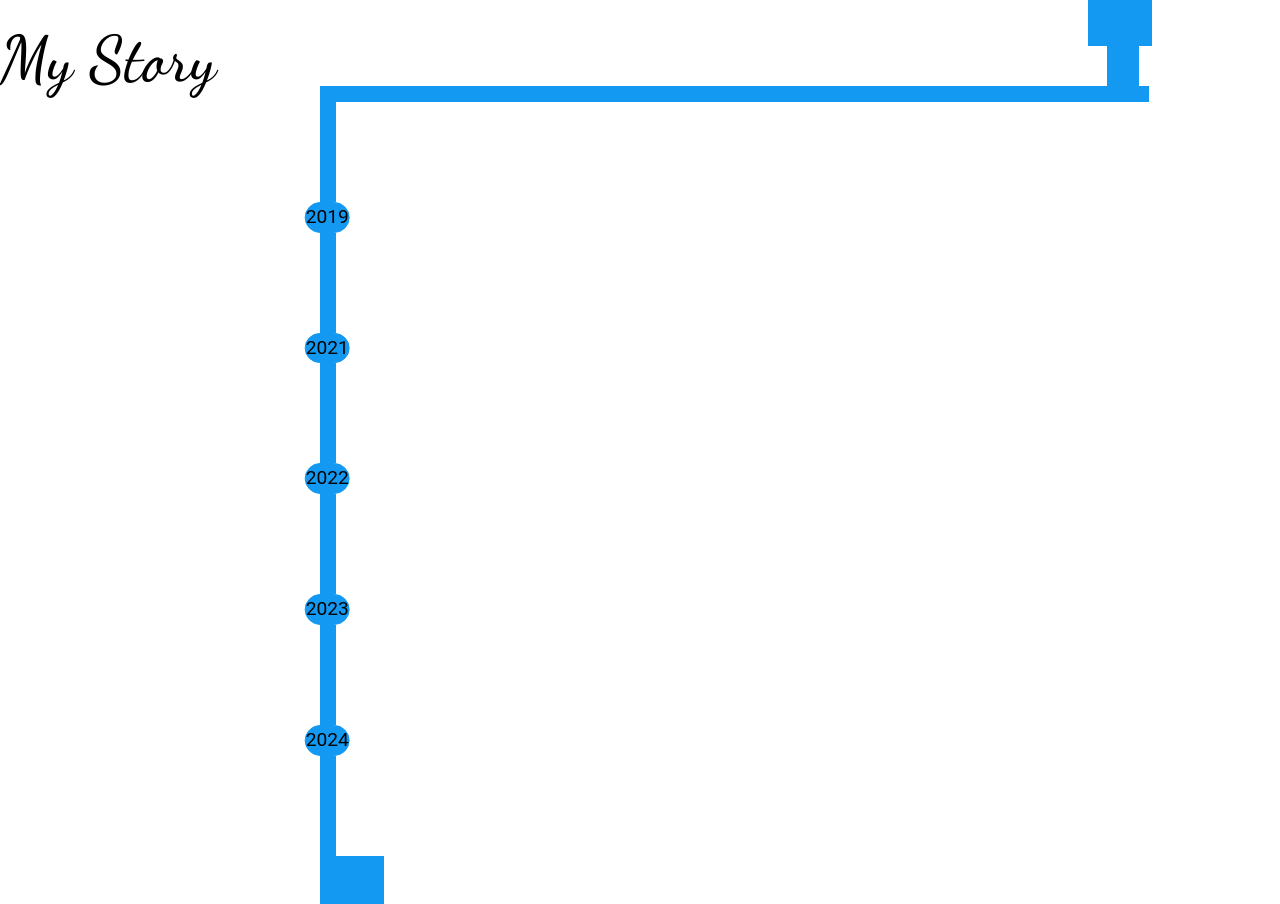
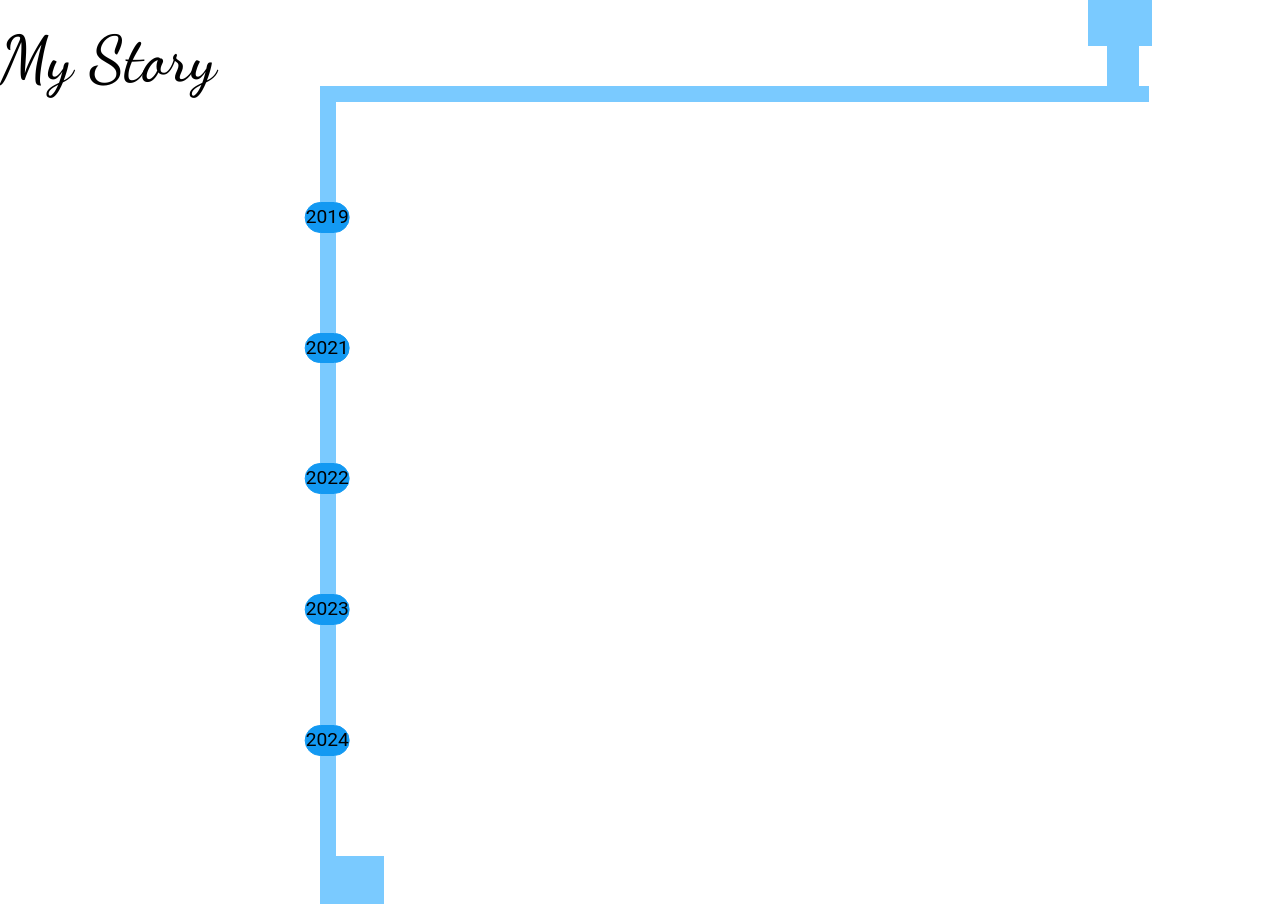
Before and after one commit to lukesngr/sangaworld, a Next.js app: page /home in a window 1280 px wide. Shown: the part 1117-2021 px from the top of the page. Built offline with nearby package versions, Linux system fonts and the light colour scheme.

Commit message:
Looking good time to add Github projects section

```diff
--- a/src/styles/mystory.scss
+++ b/src/styles/mystory.scss
@@ -8,7 +8,7 @@
 .pipeOutlet {
     margin-left: 86.5%;
     height: 5vh;
-    background-color: theme.$focused-blue-color;
+    background-color: theme.$normal-blue-color;
     width: 2em;
     position: relative;
     z-index: 999;
@@ -17,20 +17,20 @@
 .intakePipe {
     margin-left: 85%;
     height: 6vh;
-    background-color: theme.$focused-blue-color;
+    background-color: theme.$normal-blue-color;
     width: 4em;
 }
 
 .outtakePipe {
     height: 6vh;
-    background-color: theme.$focused-blue-color;
+    background-color: theme.$normal-blue-color;
     width: 4em;
 }
 
 .underLine {
     margin-left: 25%;
     width: 64.8%;
-    background-color: theme.$focused-blue-color;
+    background-color: theme.$normal-blue-color;
     height: 1em;
 }
 
@@ -40,7 +40,7 @@
 }
 
 .dotPointsMargin {
-    background-color: theme.$focused-blue-color;
+    background-color: theme.$normal-blue-color;
     width: 1em;
     height: 20%;
 }
@@ -57,9 +57,9 @@
 .time {
     font-family: 'Roboto', sans-serif;
     color: white;
-    background-color: theme.$focused-pink-color;
+    background-color: theme.$normal-pink-color;
     border-radius: 25px;
-    border: 1px solid theme.$focused-pink-color;
+    border: 1px solid theme.$normal-pink-color;
     width: fit-content;
     transform: translateX(-34%);
     position: relative;
```
